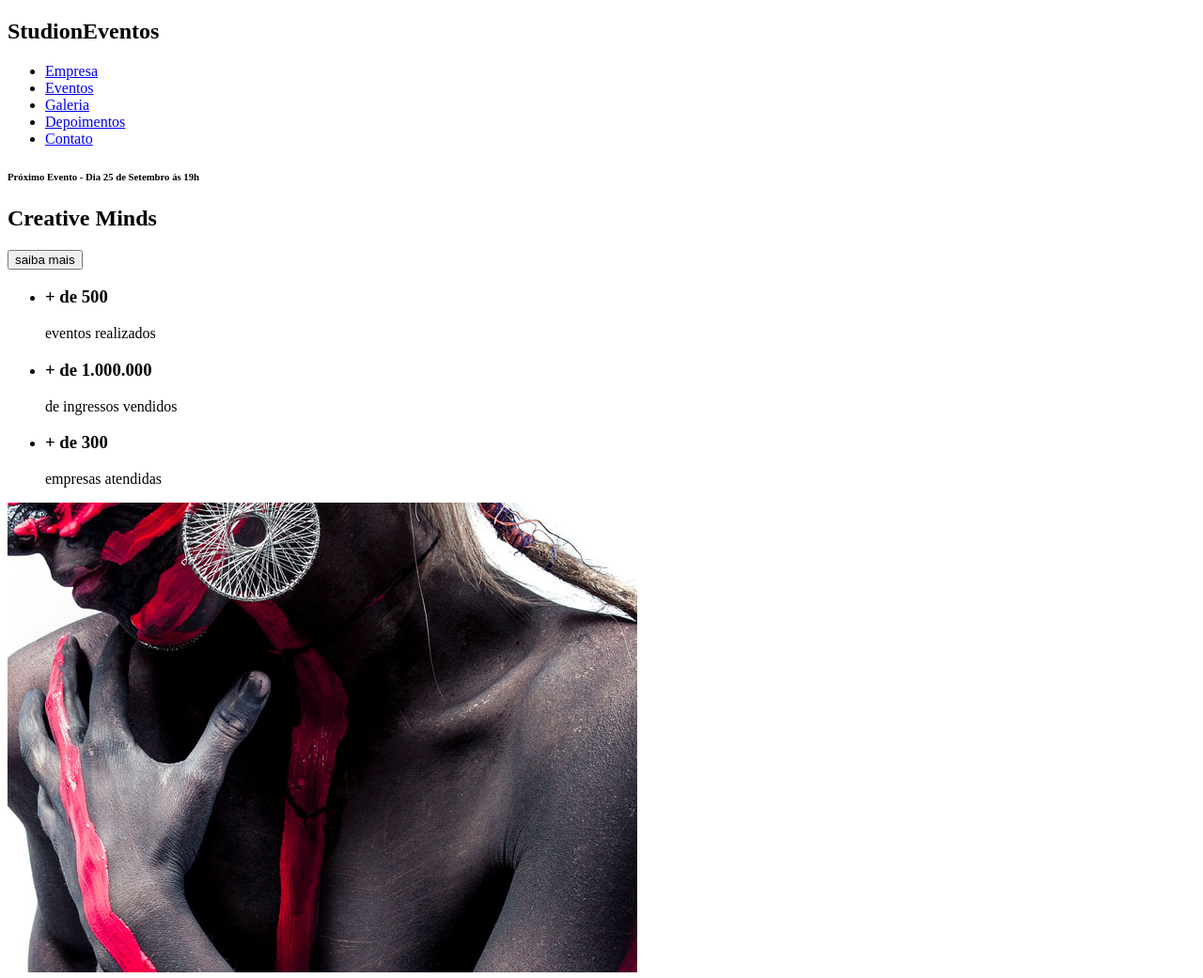
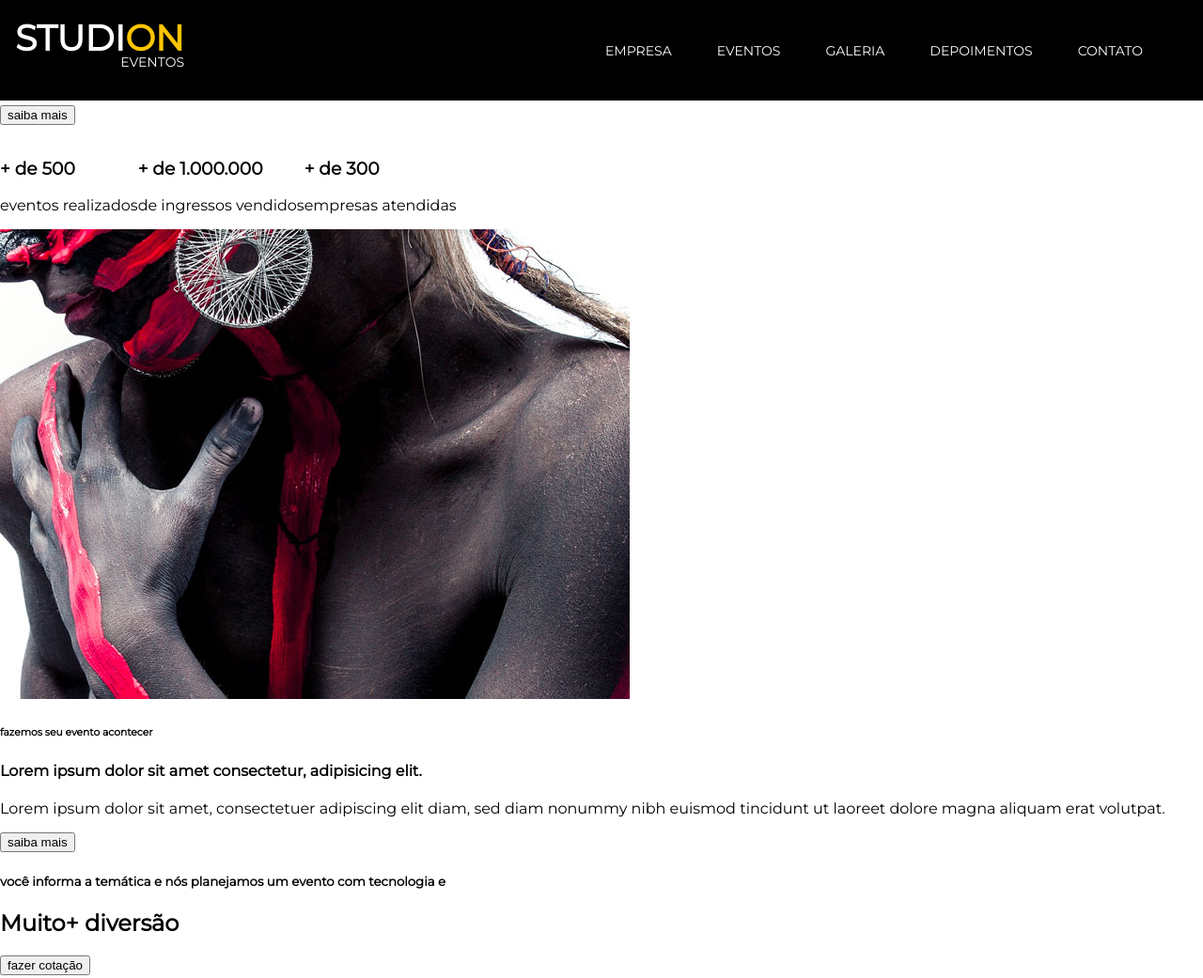
Before and after one commit to DouglasCoutrim/studion, a website: page src/index.html in a window 1280 px wide. Shown: the top 1041 px of the page at 94% size. Drawn offline with Linux system fonts and the light colour scheme.

Commit message:
terminando  conteúdo  e  iniciado  estilo

```diff
--- a/src/index.html
+++ b/src/index.html
@@ -4,13 +4,17 @@
     <meta charset="UTF-8">
     <meta http-equiv="X-UA-Compatible" content="IE=edge">
     <meta name="viewport" content="width=device-width, initial-scale=1.0">
+    <link rel="stylesheet" type="text/css" href="style.css"/>
         <title>Studion</title>
     </head>
 
     <body>
-        <nav>
-            <h1>Studi<span>on</span><span>Eventos</span></h1>
-            <ul>
+        <nav class="navbar">
+            <h1 class="logo-studion">
+                Studi<span class="copy--primary">on</span>
+                <span class="logo-studion__subtitle">Eventos</span>
+              </h1>
+            <ul class="navbar__links">
                 <li><a href="#empresa">Empresa</a></li>
                 <li><a href="#eventos">Eventos</a></li>
                 <li><a href="#galeria">Galeria</a></li>
@@ -37,7 +41,7 @@
                     <li><h3>+ de 300 </h3>empresas atendidas</li>
                 </ul>
                 <div class="textos_eventos">
-                        <img src="./images/institutional.jpg"/>
+                        <img src="./images/institutional.jpg">
                     <h6>fazemos seu evento acontecer</h6>
                     <h4>Lorem ipsum dolor sit amet consectetur, adipisicing elit.</h4>
                     <p>
--- a/src/style.css
+++ b/src/style.css
@@ -0,0 +1,66 @@
+
+@import url('https://fonts.googleapis.com/css2?family=Montserrat:wgt@300;400;700;900&du=isplay=swap');
+
+*{
+    box-sizing: border-box;
+}
+
+:root{
+    --color-primary:#ffc500;
+    font-family: 'Montserrat', sans-serif;
+    font-size: 16px;
+}
+body {
+    margin: 0;
+}
+
+ul {
+    display:flex;
+    list-style: none;
+    padding-left: 0;
+
+}
+
+.navbar {
+    position: fixed;
+    display: grid;
+    grid-template-columns: 1fr 9fr;
+    align-items: center;
+    top: 0;
+    left: 0;
+    width: 100vw;
+    padding: 0 1rem;
+    background-color: #000;
+    color: #fff;
+}
+.navbar__links {
+    justify-self: end;
+}
+.navbar__links li {
+    font-size: 0.875rem;
+    margin-right: 3rem;
+    text-transform: uppercase;
+}
+.navbar__links a {
+    font-weight: 300;
+    color: #fff;
+    text-decoration: none;
+}
+
+.navbar__links a:hover {
+    color:var(--color-primary);
+}
+.logo-studion {
+    font-size: 38px;
+    font-weight: 900;
+    text-transform: uppercase;
+    text-align: right;
+    line-height: .7ch;
+}
+.logo-studion__subtitle {
+    font-size:0.875rem;
+    font-weight: 300;
+}
+.copy--primary {
+    color: var(--color-primary);
+}
```
